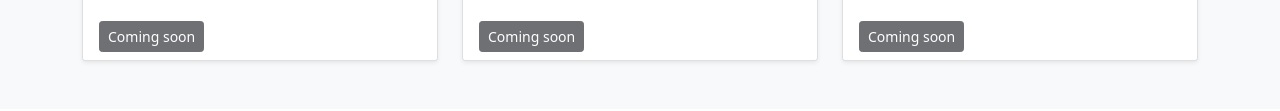
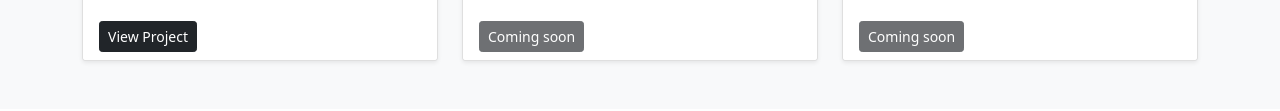
Before and after one commit to Huzaif25/Mohammad-Huzaif-Ali-Profile, a plain HTML site: page index.html in a window 1280 px wide. Both pictures are taken after a click on the link "PROJECTS". Shown: the part 3825-3936 px from the top of the page. Drawn offline with nearby package versions, Linux system fonts and the light colour scheme.

```diff
--- a/index.html
+++ b/index.html
@@ -390,7 +390,7 @@
             </p>
           </div>
           <div class="card-footer bg-white border-0">
-            <a href="#" class="btn btn-sm btn-dark disabled">Coming soon</a>
+            <a href="signup.html" class="btn btn-sm btn-dark">View Project</a>
           </div>
         </div>
       </div>
```
